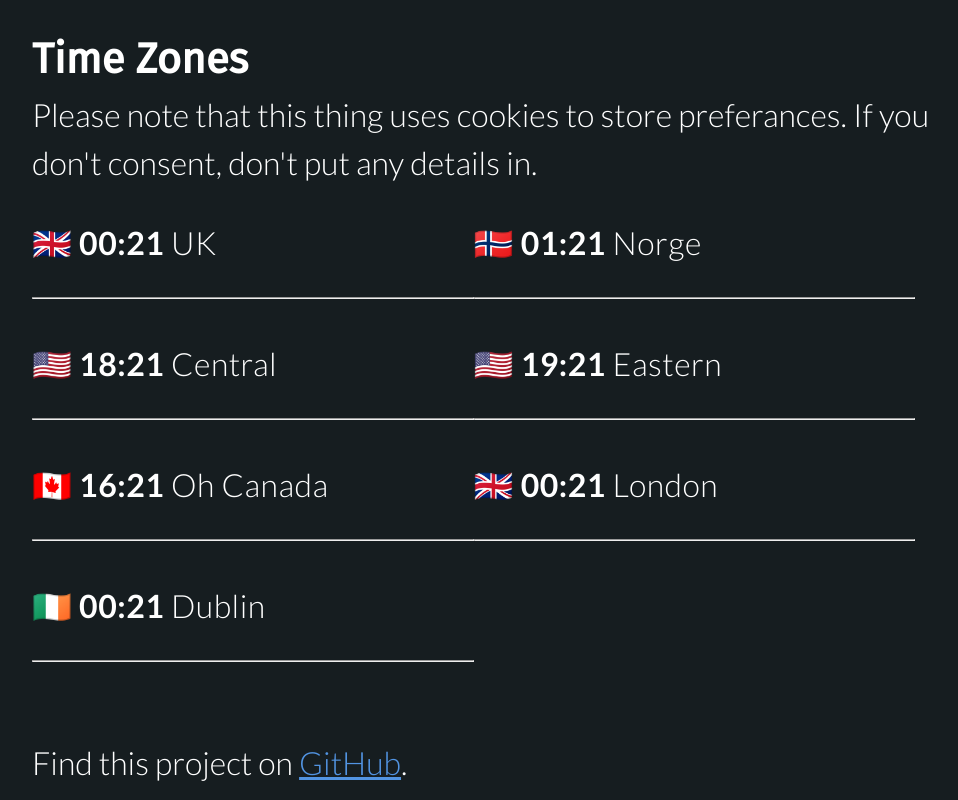
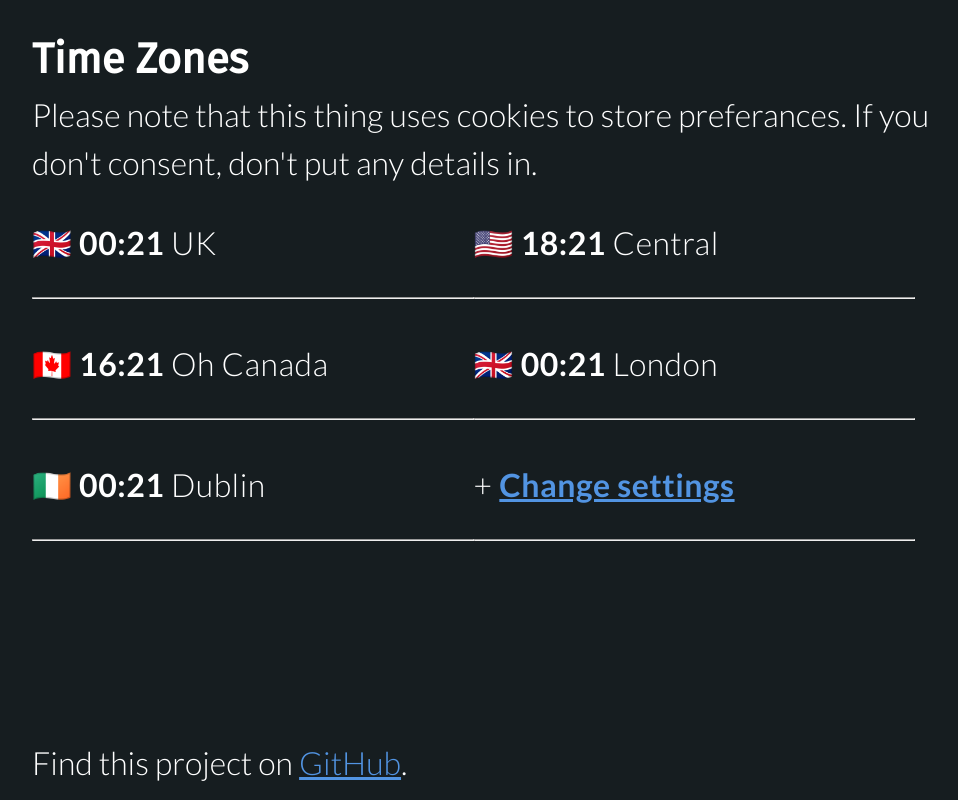
Before and after one commit to DanielPullan/Time, a Flask app: page / in a window 1280 px wide. Shown: the whole page, without its empty margins (128-1086 px from the left). Run offline with Flask 2, Linux system fonts and the light colour scheme.

Commit message:
Removed some default, added port option (5000 is still default) and added change settings option. This commit resolves ticket 2 and 3.

```diff
--- a/time/main.py
+++ b/time/main.py
@@ -2,9 +2,16 @@ from datetime import datetime
 import pytz
 from flask import Flask
 from flask import Flask, request, render_template, make_response, redirect, url_for, Response, redirect, url_for
+import sys
 
 
 app = Flask(__name__)
+
+try:
+	exposeport = sys.argv[1]
+except	:
+	exposeport = 5000
+
 
 
 @app.route('/')
@@ -19,10 +26,10 @@ def index():
 		option2emoji = '🇮🇪'
 	else:
 		option1 = request.cookies.get('option1')
+		option1name = request.cookies.get('option1name')
+		option1emoji = request.cookies.get('option1emoji')
 		option2 = request.cookies.get('option2')
-		option1name = request.cookies.get('option1name')
 		option2name = request.cookies.get('option2name')
-		option1emoji = request.cookies.get('option1emoji')
 		option2emoji = request.cookies.get('option2emoji')
 
 
@@ -47,13 +54,11 @@ def index():
 	option1list = [option1, option1name, option1emoji]
 	option2list = [option2, option2name, option2emoji]
 
-
-
-
 	return render_template("index.html", uk=uk, eastern=eastern, central=central, onguardforthee=onguardforthee, norge=norge, option1list=option1list, option2list=option2list)
 
 @app.route('/boxboxbox')
 def boxboxbox():
+
    return render_template('setcookie.html')
 
 @app.route('/setcookie', methods = ['POST', 'GET'])
@@ -78,9 +83,8 @@ def setcookie():
 	   resp.set_cookie('option2name', option2list[1])
 	   resp.set_cookie('option2emoji', option2list[2])
 
-
    return resp
 
 
 if __name__ == "__main__":
-	app.run(host="0.0.0.0", port=5000, debug=True)
+	app.run(host="0.0.0.0", port=exposeport	, debug=True)
--- a/time/templates/index.html
+++ b/time/templates/index.html
@@ -6,15 +6,7 @@
         <hr>
     </div>
      <div class="col-6">
-        <p>🇳🇴 <strong>{{norge}}</strong> Norge</p>
-        <hr>
-    </div>
-     <div class="col-6">
         <p>🇺🇸 <strong>{{central}}</strong> Central</p>
-        <hr>
-    </div>
-    <div class="col-6">
-        <p>🇺🇸  <strong>{{eastern}}</strong> Eastern</p>
         <hr>
     </div>
     <div class="col-6">
@@ -29,6 +21,11 @@
         <p>{{option2list[2]}} <strong>{{option2list[0]}}</strong> {{option2list[1]}}</p>
         <hr>
     </div>
+    <div class="col-6">
+        <p>+ <strong><a href="/boxboxbox">Change settings</a></strong></p>
+        <hr>
+    </div>
+
 </div>
 
 
```
